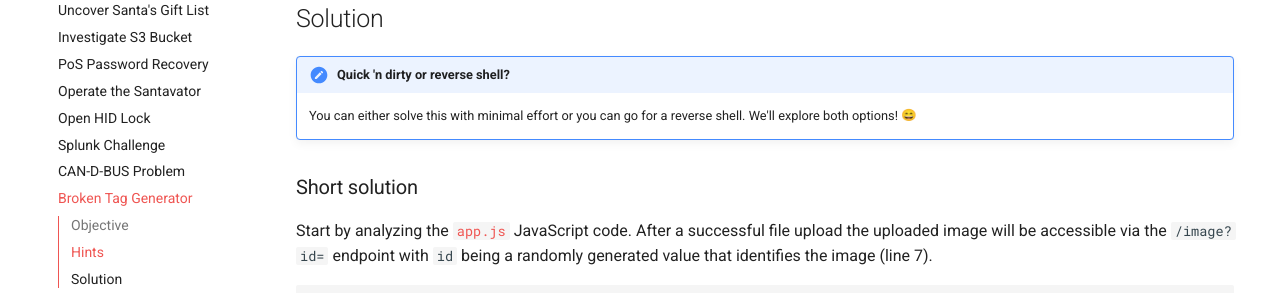
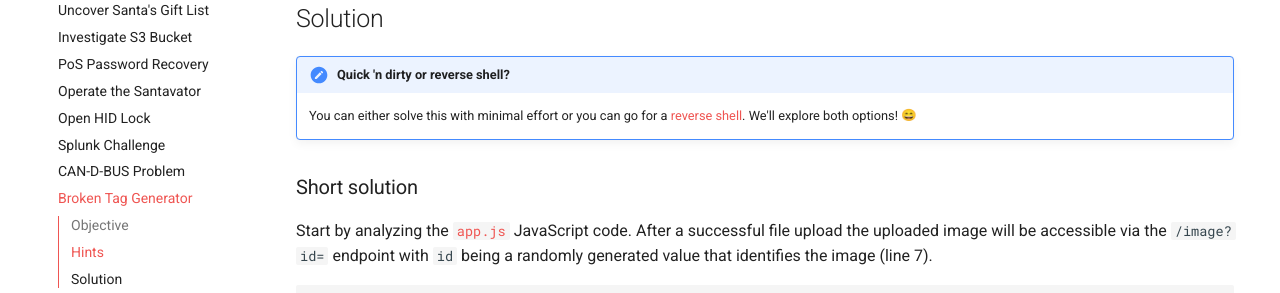
Before and after one commit to crahan/HolidayHackChallenge2020, an MkDocs documentation site: the page built from docs/objectives/o8.md, in a window 1280 px wide and 900 px high, scrolled down 944 px. Shown: the part 152-445 px from the top of the window. Built offline with MkDocs 1.6.1 and Material for MkDocs 9.7.7, drawn with Linux system fonts in a browser that asks for light colours; emoji names are drawn with the system emoji font; comment, search, counter and statistics services are not loaded; some of the changed lines change nothing that is shown.

Commit message:
Link added

```diff
--- a/docs/objectives/o8.md
+++ b/docs/objectives/o8.md
@@ -47,7 +47,7 @@
 ## Solution
 
 !!! note "Quick 'n dirty or reverse shell?"
-    You can either solve this with minimal effort or you can go for a reverse shell. We'll explore both options! :smile:
+    You can either solve this with minimal effort or you can go for a [reverse shell](./o8.md#reverse-shell). We'll explore both options! :smile:
 
 
 ### Short solution
```
